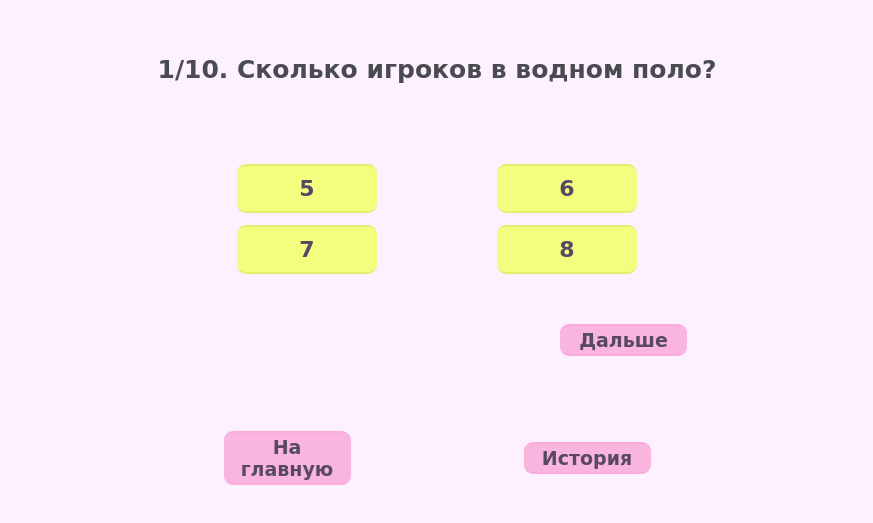
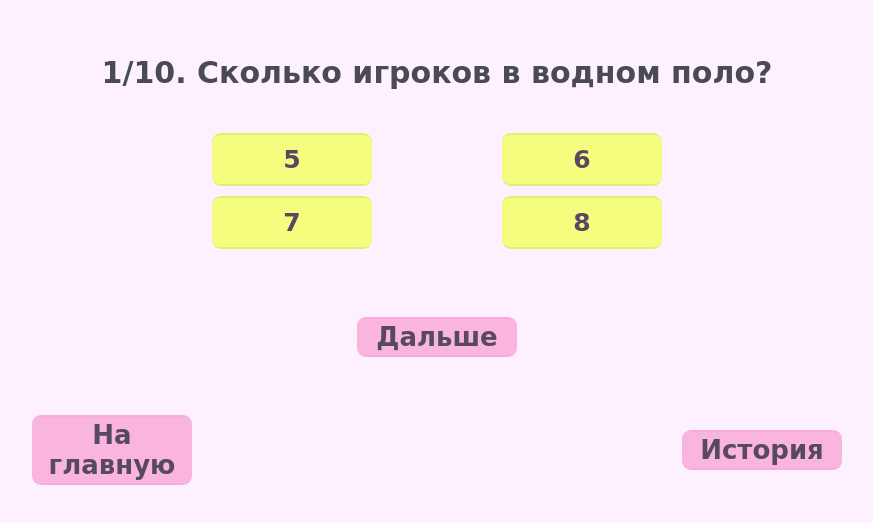
Before and after one commit to Maria-Shch/QuizApp, a React (Create React App) app in the folder my-app/: page /quiz/1 in a window 1280 px wide. Shown: the part 113-636 px from the top of the page, without its empty margins (203-1076 px from the left). Built offline with nearby package versions, Linux system fonts and the light colour scheme.

Commit message:
Changed styles.

```diff
--- a/my-app/src/Components/pages/HistoryPage/HistoryPage/HistoryPage.module.css
+++ b/my-app/src/Components/pages/HistoryPage/HistoryPage/HistoryPage.module.css
@@ -1,9 +1,10 @@
 .header{
 	font-size: 48px;
+	margin-bottom: 10px;
 }
 .content{
 	align-items: unset;
-	width: 600px;
+	width: 700px;
 }
 .subtitle{
 	text-align: right;
--- a/my-app/src/Components/pages/HistoryPage/TableWithResults/TableWithResults.module.css
+++ b/my-app/src/Components/pages/HistoryPage/TableWithResults/TableWithResults.module.css
@@ -4,7 +4,7 @@
 }
 
 table {
-    font-size: 18px;
+    font-size: 22px;
     border-radius: 10px;
     border-spacing: 0;
     text-align: center;
@@ -12,7 +12,7 @@ table {
 
 th {
     background: #e198ffab;
-    padding: 10px 20px;
+    padding: 7px 15px;
     width: 20%;
 }
 
@@ -33,7 +33,7 @@ th:last-child {
 }
 
 td {
-    padding: 10px 20px;
+    padding: 8px 20px;
     background: #ebf749ab;
 }
 
--- a/my-app/src/Components/pages/MainPage/MainPage.module.css
+++ b/my-app/src/Components/pages/MainPage/MainPage.module.css
@@ -1,7 +1,8 @@
 .header{
-	font-size: 48px;
+	color:rgb(175, 13, 108);
+	font-size: 85px;
 }
 .content{
-	width: 310px;
-	height: 150px;
+	width: 400px;
+	height: 225px;
 }
--- a/my-app/src/Components/pages/QuestionPage/PossibleAnswers/PossibleAnswers.module.css
+++ b/my-app/src/Components/pages/QuestionPage/PossibleAnswers/PossibleAnswers.module.css
@@ -5,7 +5,7 @@
 	justify-content: space-between;
 	align-items: center;
 	align-content: space-between;;
-	width: 400px;
+	width: 450px;
     min-height: 120px;
 }
 
@@ -22,7 +22,7 @@
 	justify-content: center;
 	font-family:  Comic Sans MS, Comic Sans, cursive;
 	color: #574864;
-	font-size: 22px;
+	font-size: 25px;
     font-weight: bold;
     padding: 10px;
     outline: none;
@@ -32,7 +32,7 @@
     background:  #f5fd7f;
     transition: 0.2s;
 	border-color: #e1ee70fa;
-	min-width: 120px;
+	min-width: 140px;
 }
 
 .form_radio_btn input[type=radio]:checked + label {
--- a/my-app/src/Components/pages/QuestionPage/QuestionPage/QuestionPage.jsx
+++ b/my-app/src/Components/pages/QuestionPage/QuestionPage/QuestionPage.jsx
@@ -92,7 +92,7 @@ class QuestionPage extends React.Component {
             {this.valueOfButton()}
           </button>
         </div>
-        <div className={clIndex.div_buttons}>
+        <div className={classNames(clIndex.div_buttons, cl.div_buttons)}>
           <Button className='ButtonQuestionPage' id='index' value='На главную' path='/../index' />
           <Button className='ButtonQuestionPage' id='history' value='История' path='/../history' />
         </div>
--- a/my-app/src/Components/pages/QuestionPage/QuestionPage/QuestionPage.module.css
+++ b/my-app/src/Components/pages/QuestionPage/QuestionPage/QuestionPage.module.css
@@ -1,18 +1,21 @@
 .header{
-	font-size: 25px;
+	font-size: 30px;
 }
 .content{
-	width: 600px;
+	width: 700px;
 	height: 435px;
 }
 .div_next{
     display: flex;
 	flex-direction: row;
 	flex-wrap: nowrap;
-	justify-content: flex-end;
+	justify-content: center;
 	align-items: center;
 	align-content: center;
 	width: 100%;
-	margin-top: -35px;
-	padding-right: 100px;
+	margin-top: 20px;
 }
+.div_buttons{
+	width: 	1300px;
+	margin-top: 20px;
+}
--- a/my-app/src/Components/pages/ResultPage/ResultPage.jsx
+++ b/my-app/src/Components/pages/ResultPage/ResultPage.jsx
@@ -13,16 +13,26 @@ function ResultPage(props) {
   let getText = (correctAnswers, percentageResult) => {
     if (percentageResult < 50) {
       return (
-        <p className={classNames(clIndex.header, cl.header)}>
-          Попробуйте ещё раз. Из {numberOfQuestions} вопросов вы ответили на {correctAnswers}.
-        </p>
+        <div>
+          <p className={classNames(clIndex.header, cl.header)}>
+            Из {numberOfQuestions} вопросов правильно вы ответили на {correctAnswers}.
+          </p>
+          <p className={classNames(clIndex.header, cl.header)}>
+            Попробуйте ещё раз.
+          </p>
+        </div>
       );
     }
     else {
       return (
-        <p className={classNames(clIndex.header, cl.header)}>
-          Превосходно!  Из {numberOfQuestions} вопросов вы ответили на {correctAnswers}.
-        </p>
+        <div>
+          <p className={classNames(clIndex.header, cl.header)}>
+            Из {numberOfQuestions} вопросов вы правильно ответили на {correctAnswers}.
+          </p>
+          <p className={classNames(clIndex.header, cl.header)}>
+            Превосходно!
+          </p>
+        </div>
       )
     }
   }
--- a/my-app/src/Components/pages/ResultPage/ResultPage.module.css
+++ b/my-app/src/Components/pages/ResultPage/ResultPage.module.css
@@ -1,7 +1,7 @@
 .header{
-	font-size: 25px;
+	font-size: 30px;
 }
 .content{
-	width: 650px;
+	width: 740px;
 	height: 200px;
 }
--- a/my-app/src/Components/shared/buttons/Button/ButtonMainPage.module.css
+++ b/my-app/src/Components/shared/buttons/Button/ButtonMainPage.module.css
@@ -1,4 +1,4 @@
 .button{
-	font-size: 22px;
-    width: 120px;
+	font-size: 26px;
+    width: 140px;
 }
--- a/my-app/src/Components/shared/buttons/Button/ButtonQuestionPage.module.css
+++ b/my-app/src/Components/shared/buttons/Button/ButtonQuestionPage.module.css
@@ -1,4 +1,4 @@
 .button{
-	font-size: 19px;
-    width: 127px;
+	font-size: 26px;
+    width: 160px;
 }
```
